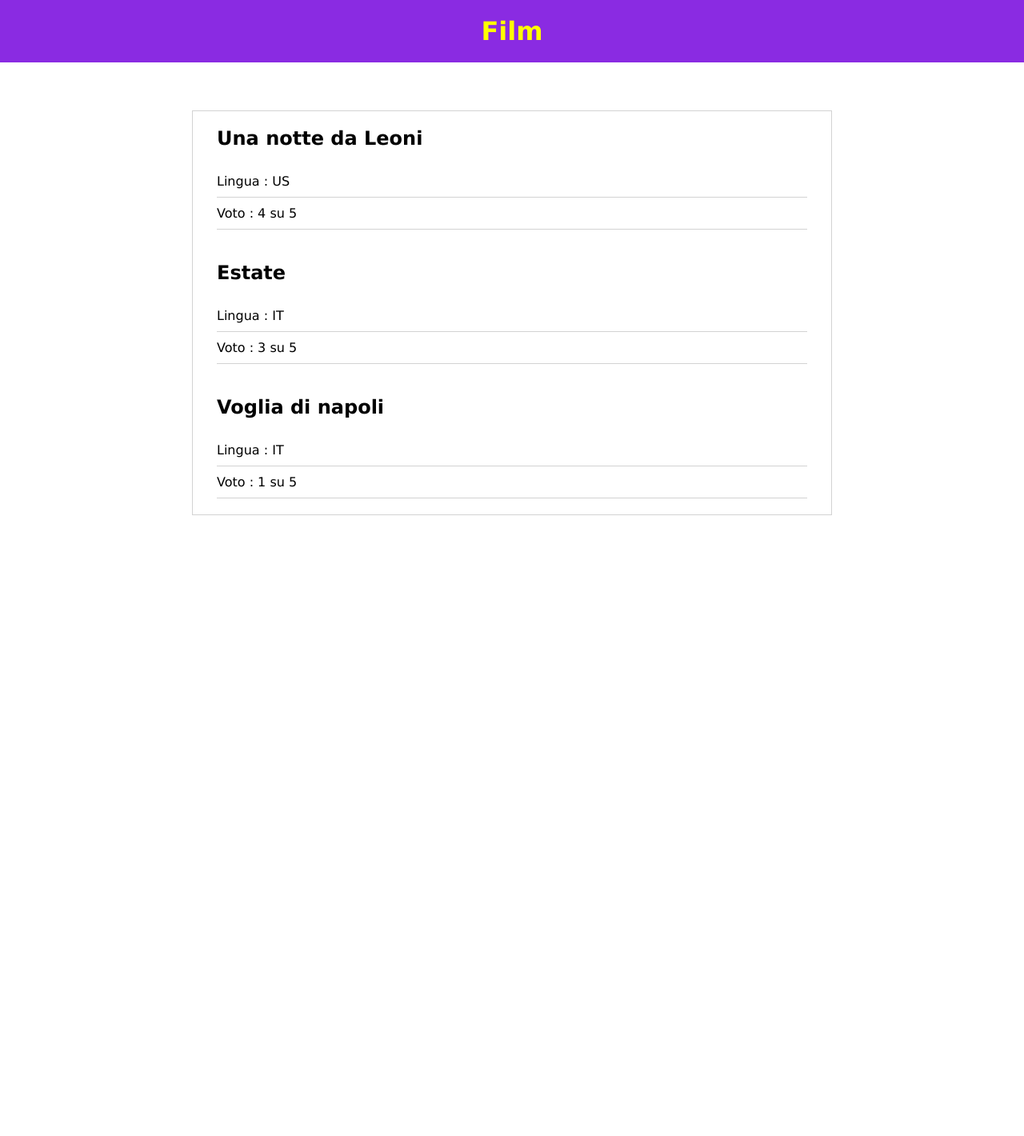
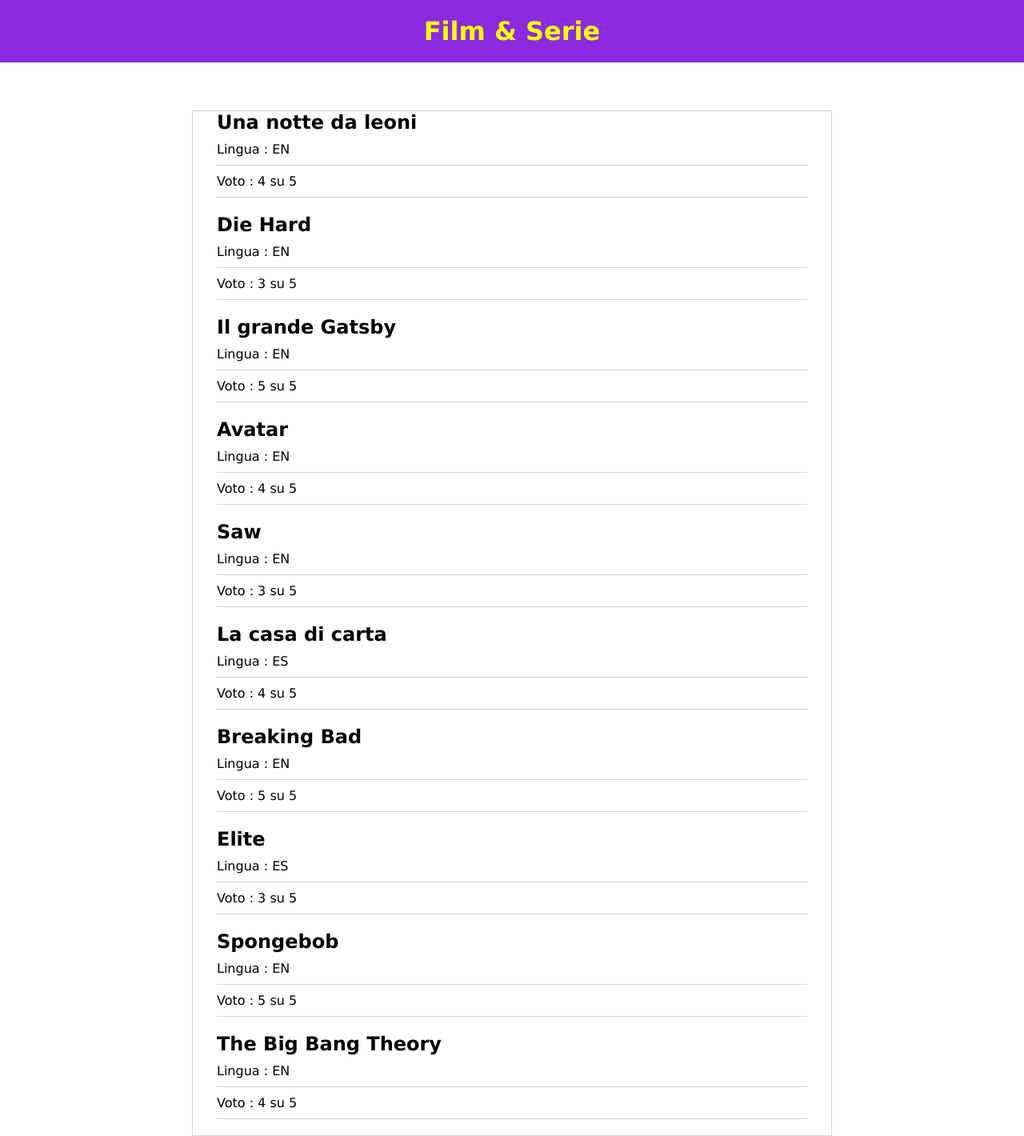
Before and after one commit to Anse98/php-oop-1, a PHP site: page / in a window 1280 px wide. Shown: the whole page at 80% size. Before the commit the page ends 644 px from the top, so only its background shows below. Run offline with PHP 8.4, Linux system fonts and the light colour scheme.

Commit message:
ADD-Esercizio senza bonus

```diff
--- /dev/null
+++ b/Models/Movie.php
@@ -0,0 +1,50 @@
+<?php
+
+require_once __DIR__ . '/Production.php';
+
+class Movie extends Production
+{
+
+    public $profit;
+    public $duration;
+
+    function __construct($_title, $_language, $_rating, $_profit, $_duration)
+    {
+        parent::__construct($_title, $_language, $_rating);
+        $this->setProfit($_profit);
+        $this->setDuration($_duration);
+    }
+
+    /***********************PROFIT************************/
+
+    // set profit
+    public function setProfit($_profit)
+    {
+        if (is_numeric($_profit) && $_profit >= 0) {
+            $this->profit = $_profit;
+        }
+    }
+
+    //get profit
+    public function getProfit()
+    {
+        return $this->profit;
+    }
+
+    /***********************DURATION************************/
+
+    // set duration
+
+    public function setDuration($_duration)
+    {
+        if (is_string($_duration) && $_duration !== '') {
+            $this->duration = $_duration;
+        }
+    }
+
+    // get duration
+    public function getDuration()
+    {
+        return $this->duration;
+    }
+}
--- /dev/null
+++ b/Models/Production.php
@@ -0,0 +1,64 @@
+<?php
+
+class Production
+{
+    public $title;
+    public $language;
+    public $rating;
+
+    function __construct($_title, $_language, $_rating)
+    {
+        $this->setTitle($_title);
+
+        $this->setLanguage($_language);
+
+        $this->setRating($_rating);
+    }
+
+
+    //set title
+    public function setTitle($title)
+    {
+        if (is_string($title)) {
+            $this->title = $title;
+        } else {
+            $this->title = 'Nome del film non trovato';
+        }
+    }
+
+    // set language
+    public function setLanguage($language)
+    {
+        if (is_string($language)) {
+            $this->language = $language;
+        } else {
+            $this->language = 'Lingua del film non trovata';
+        }
+    }
+
+    // set rating
+    public function setRating($rating)
+    {
+        if (is_numeric($rating) && $rating > 0 && $rating <= 5) {
+            $this->rating = intval($rating);
+        }
+    }
+
+    // get title
+    public function getTitle()
+    {
+        echo $this->title;
+    }
+
+    // get language
+    public function getLanguage()
+    {
+        echo $this->language;
+    }
+
+    // get rating
+    public function getRating()
+    {
+        echo $this->rating;
+    }
+}
--- /dev/null
+++ b/Models/Serie.php
@@ -0,0 +1,29 @@
+<?php
+
+require_once __DIR__ . '/Production.php';
+
+class Serie extends Production
+{
+
+    public $season;
+
+    function __construct($_title, $_language, $_rating, $_season)
+    {
+        parent::__construct($_title, $_language, $_rating);
+        $this->season = $_season;
+    }
+
+    //set season
+    public function setSeason($_season)
+    {
+        if (is_numeric($_season)) {
+            $this->season = $_season;
+        }
+    }
+
+    // get season
+    public function getSeason()
+    {
+        return $this->season;
+    }
+}
--- a/index.php
+++ b/index.php
@@ -1,74 +1,24 @@
 <?php
 
-class Production
-{
+require_once __DIR__ . '/Models/Movie.php';
+require_once __DIR__ . '/Models/Serie.php';
 
-    public $title;
-    public $language;
-    public $rating;
+// movies
+$movie_1 = new Movie('Una notte da leoni', 'EN', 4, 10000000, '110 min');
+$movie_2 = new Movie('Die Hard', 'EN', 3, 150000, '180 min');
+$movie_3 = new Movie('Il grande Gatsby', 'EN', 5, 30000000, '220 min');
+$movie_4 = new Movie('Avatar', 'EN', 4, 90000000, '240 min');
+$movie_5 = new Movie('Saw', 'EN', 3, 40000000, '120 min');
 
-    function __construct($_title, $_language, $_rating)
-    {
-        $this->setTitle($_title);
+// series
+$serie_1 = new Serie('La casa di carta', 'ES', 4, 5);
+$serie_2 = new Serie('Breaking Bad', 'EN', 5, 6);
+$serie_3 = new Serie('Elite', 'ES', 3, 4);
+$serie_4 = new Serie('Spongebob', 'EN', 5, 18);
+$serie_5 = new Serie('The Big Bang Theory', 'EN', 4, 10);
 
-        $this->setLanguage($_language);
-
-        $this->setRating($_rating);
-    }
-
-
-    public function setTitle($title)
-    {
-        if (is_string($title)) {
-            $this->title = $title;
-        } else {
-            $this->title = 'Nome del film non trovato';
-        }
-    }
-
-    public function setLanguage($language)
-    {
-        if (is_string($language)) {
-            $this->language = $language;
-        } else {
-            $this->language = 'Lingua del film non trovata';
-        }
-    }
-
-    public function setRating($rating)
-    {
-        if (is_numeric($rating) && $rating > 0) {
-            $this->rating = intval($rating);
-        }
-    }
-
-    public function getTitle()
-    {
-        echo $this->title;
-    }
-
-    public function getLanguage()
-    {
-        echo $this->language;
-    }
-
-    public function getRating()
-    {
-        echo $this->rating;
-    }
-}
-
-//primo film
-$film_1 = new Production('Una notte da Leoni', 'US', 4);
-
-//secondo film
-$film_2 = new Production('Estate', 'IT', 3);
-
-//terzo film
-$film_3 = new Production('Voglia di napoli', 'IT', 1);
-
-//array di film
-$films = [$film_1, $film_2, $film_3];
+// array di movies e series
+$movies_and_series = [$movie_1, $movie_2, $movie_3, $movie_4, $movie_5, $serie_1, $serie_2, $serie_3, $serie_4, $serie_5];
 
 ?>
 
@@ -85,18 +35,18 @@ $films = [$film_1, $film_2, $film_3];
 <body>
     <header>
         <div class="title">
-            <h1>Film</h1>
+            <h1>Film & Serie</h1>
         </div>
     </header>
     <main>
         <section class="movies">
 
             <div class="movies-container">
-                <?php foreach ($films as $film) { ?>
-                    <ul class="movie">
-                        <h2><?php $film->getTitle() ?></h2>
-                        <li>Lingua : <?php $film->getLanguage() ?></li>
-                        <li>Voto : <?php $film->getRating() ?> su 5</li>
+                <?php foreach ($movies_and_series as $item) { ?>
+                    <ul class="movie-series">
+                        <h2><?php $item->getTitle() ?></h2>
+                        <li>Lingua : <?php $item->getLanguage() ?></li>
+                        <li>Voto : <?php $item->getRating() ?> su 5</li>
                     </ul>
                 <?php } ?>
             </div>
--- a/style.css
+++ b/style.css
@@ -34,7 +34,7 @@ header {
     width: 800px;
 }
 
-.movie {
+.movie-series {
     padding-bottom: 20px;
 }
 
@@ -42,7 +42,7 @@ header {
     padding: 20px 0;
 }
 
-.movie li {
+.movie-series li {
     border-bottom: solid 1px lightgray;
     padding: 10px 0;
 }
```
Also changed, not shown: people.php (deleted, +0 -9 lines).
